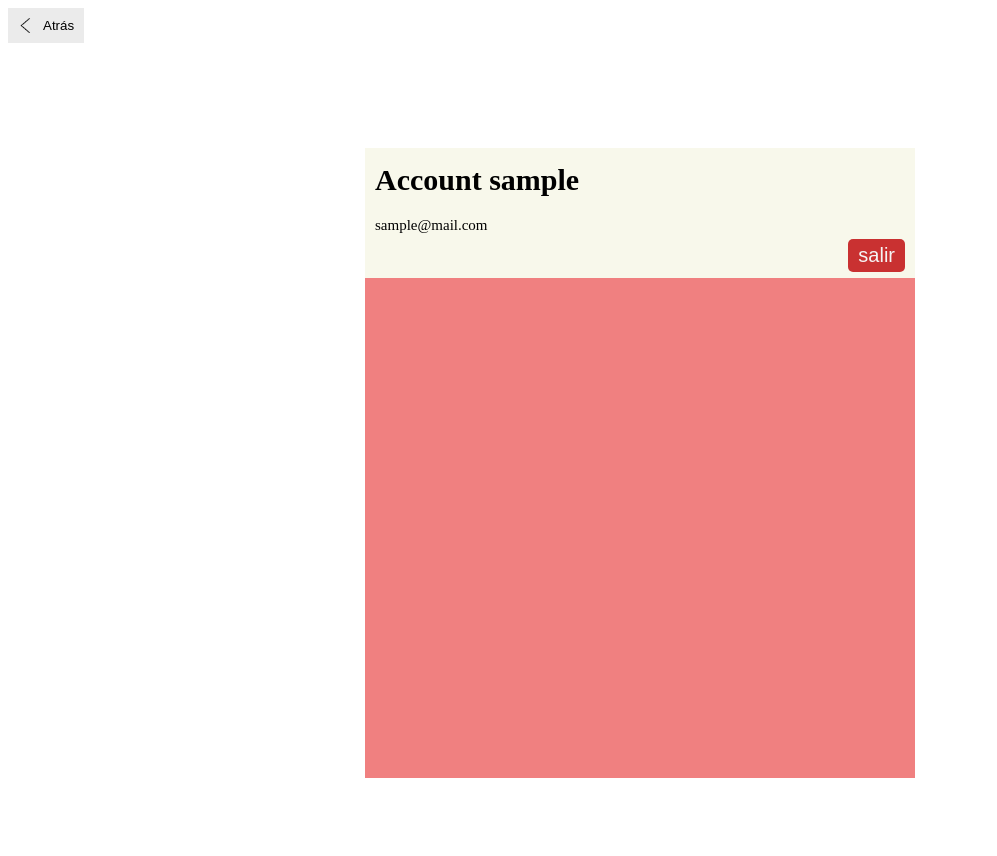
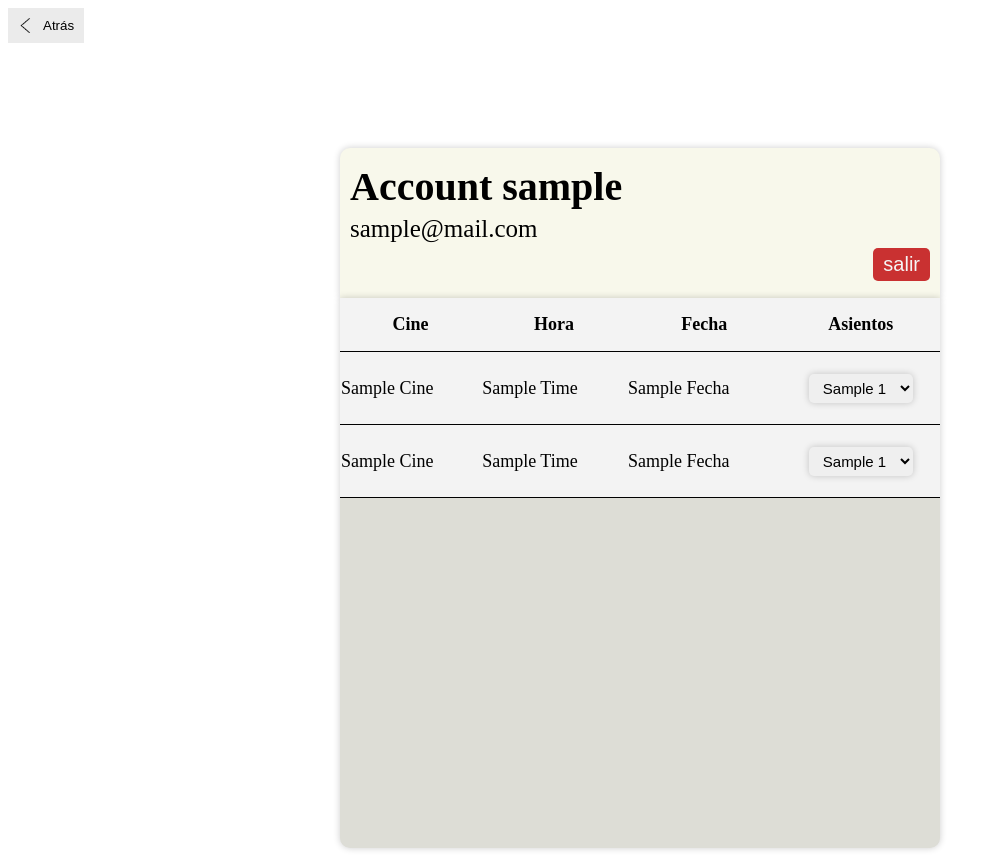
Before and after one commit to gustavo18castro03acosta2002/WB_Practice_University, a plain HTML site: page html/account.html in a window 1280 px wide. Shown: the whole page, without its empty margins (0-997 px from the left). Before the commit the page ends 800 px from the top, so only its background shows below. Drawn offline with Linux system fonts and the light colour scheme.

Commit message:
Añadimos Cuentas !!!

```diff
--- a/html/account.html
+++ b/html/account.html
@@ -24,7 +24,7 @@
         <![endif]-->
         <header>
             <div class="back-box-flex">
-                <a href="/html/Index.html">
+                <a href="/html/Index-login.html">
                     <button id="back-btn">
                         <img src="/src/icons/icons8-arrow-91.png" alt="back" id="back-icon">
                         Atr&aacute;s
@@ -37,6 +37,7 @@
             <!-- Main box content-->
             <section class="container-grid">
 
+                </div>
                 <!-- Box for header info i.e: Account name, email, exit button, other-->
                 <div class="header-info-box">
                     <h1 id="account-name">
@@ -46,15 +47,59 @@
                         sample&#64;mail&#46;com
                     </p>
                     <div class="logout-btn-box">
-                        <button id="logout">
-                            salir
-                        </button>
+                        <a id="logout-link" href="/html/Index.html">
+                            <button id="logout">
+                                salir
+                            </button>
+                        </a>
                     </div>
 
                 </div>
                 <!-- Mivies bought table -->
                 <div class="cinemas-bucketin-box">
+                    <table class="bougth-ticket-table-data">
+                        <tr id="table-header">
+                            <th>Cine</th>
+                            <th>Hora</th>
+                            <th>Fecha</th>
+                            <th>Asientos</th>
+                        </tr>
+                        <tr id="table-contents">
+                            <td class="cinema">Sample Cine</td>
+                            <td class="movie-time">Sample Time</td>
+                            <td class="movie-date">Sample Fecha</td>
+                            <td class="movie-asientos">
+                                <div class="center-btn">
+                                    <select class="selecto-asientos">
+                                        <option>
+                                            Sample 1
+                                        </option>
+                                        <option>
+                                            Sample 2
+                                        </option>
+                                    </select>
+                                </div>
+                            </td>
+                        </tr>
+                        <tr id="table-contents">
+                            <td class="cinema">Sample Cine</td>
+                            <td class="movie-time">Sample Time</td>
+                            <td class="movie-date">Sample Fecha</td>
+                            <td class="movie-asientos">
+                                <div class="center-btn">
+                                    <select class="selecto-asientos">
+                                        <option>
+                                            Sample 1
+                                        </option>
+                                        <option>
+                                            Sample 2
+                                        </option>
+                                    </select>
+                                </div>
+                            </td>
+                        </tr>
 
+                    </table>
 
                 </div>
 
--- a/style/account style/account.css
+++ b/style/account style/account.css
@@ -8,24 +8,35 @@
     margin-top: 100px;
 }
 
+
 .header-info-box{
     display: flex;
     flex-direction: column;
 
-    width: 550px;
-    height: 130px;
+    width: 600px;
+    height: 150px;
 
+    border-top-left-radius: 10px;
+    border-top-right-radius: 10px;
 
     background-color: #f8f8eb;
+    box-shadow: 0 0 7px rgba(0, 0, 0, .2);
 }
 
 .cinemas-bucketin-box{
     display: flex;
 
-    width: 550px;
-    height: 500px;
+    width: 600px;
+    height: 550px;
 
-    background-color: lightcoral;
+    align-items: top;
+    justify-content: center;
+    background-color: #ddddd6;
+
+    border-bottom-left-radius: 10px;
+    border-bottom-right-radius: 10px;
+    box-shadow: 0 0 7px rgba(0, 0, 0, .2);
+
 }
 
 /* ------------------------------------*/
@@ -35,13 +46,14 @@
 }
 
 #account-name{
-    font-size: 30px;
-    margin: 15px 10px;
-
+    font-size: 40px;
+    margin-top: 15px;
+    margin-left: 10px;
+    font-weight: 700;
 }
 
 #mail-sample{
-    font-size: 15px;
+    font-size: 25px;
     margin: 5px 10px;
     font-weight: 400;
 }
@@ -85,3 +97,52 @@
     padding: 5px 10px;
 }
 /*------------------------------------*/
+
+.bougth-ticket-table-data{
+    width: 100%;
+    height: 200px;
+    border-collapse: collapse;
+}
+
+th, td {
+    font-size: 18px;
+    border-bottom: 1px solid black;
+
+    transition: background-color .15s;
+    background-color: #f3f3f3;
+}
+
+th{
+    font-weight: 700;
+    font: Roboto, Arial;
+
+}
+
+td:hover {background-color: #e4e2e2;}
+
+.table-header th{
+    font-size: 30px;
+	font-weight: 700;
+
+	padding: 5px;
+	margin: 0;
+    background-color: #a19d9d;
+}
+
+.center-btn{
+    display: flex;
+    justify-content: center;
+    align-items: center;
+}
+
+.selecto-asientos{
+    font-size: 15px;
+    padding: 5px 10px;
+
+    border: none;
+    outline: none;
+    border-radius: 5px;
+
+    cursor: pointer;
+    box-shadow: 0 0 7px rgba(0, 0, 0, .2);
+}
```
Also changed, not shown: html/Index-login.html (+1 -1 lines), style/see_more-style/see_more.css (+4 -4 lines).
